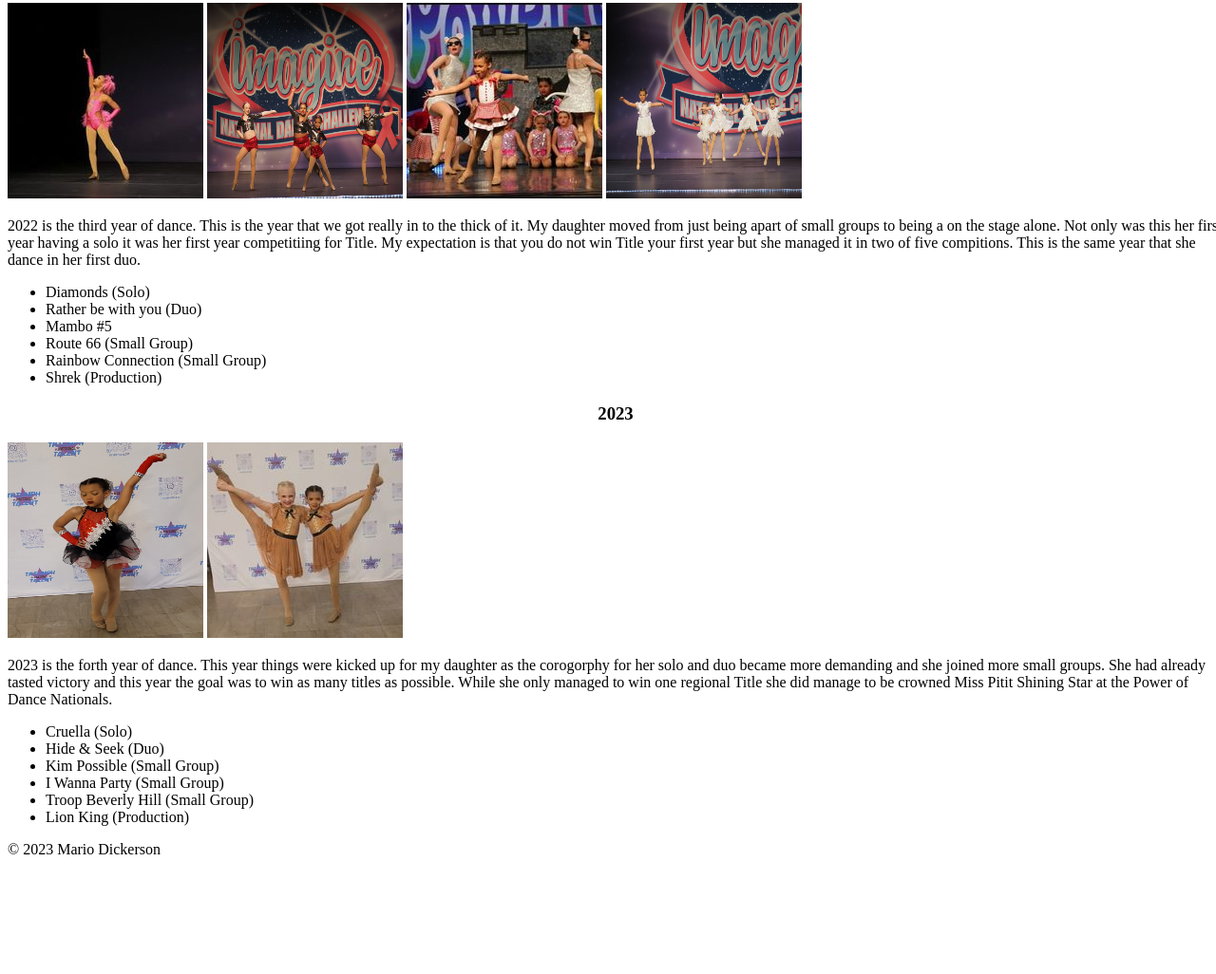
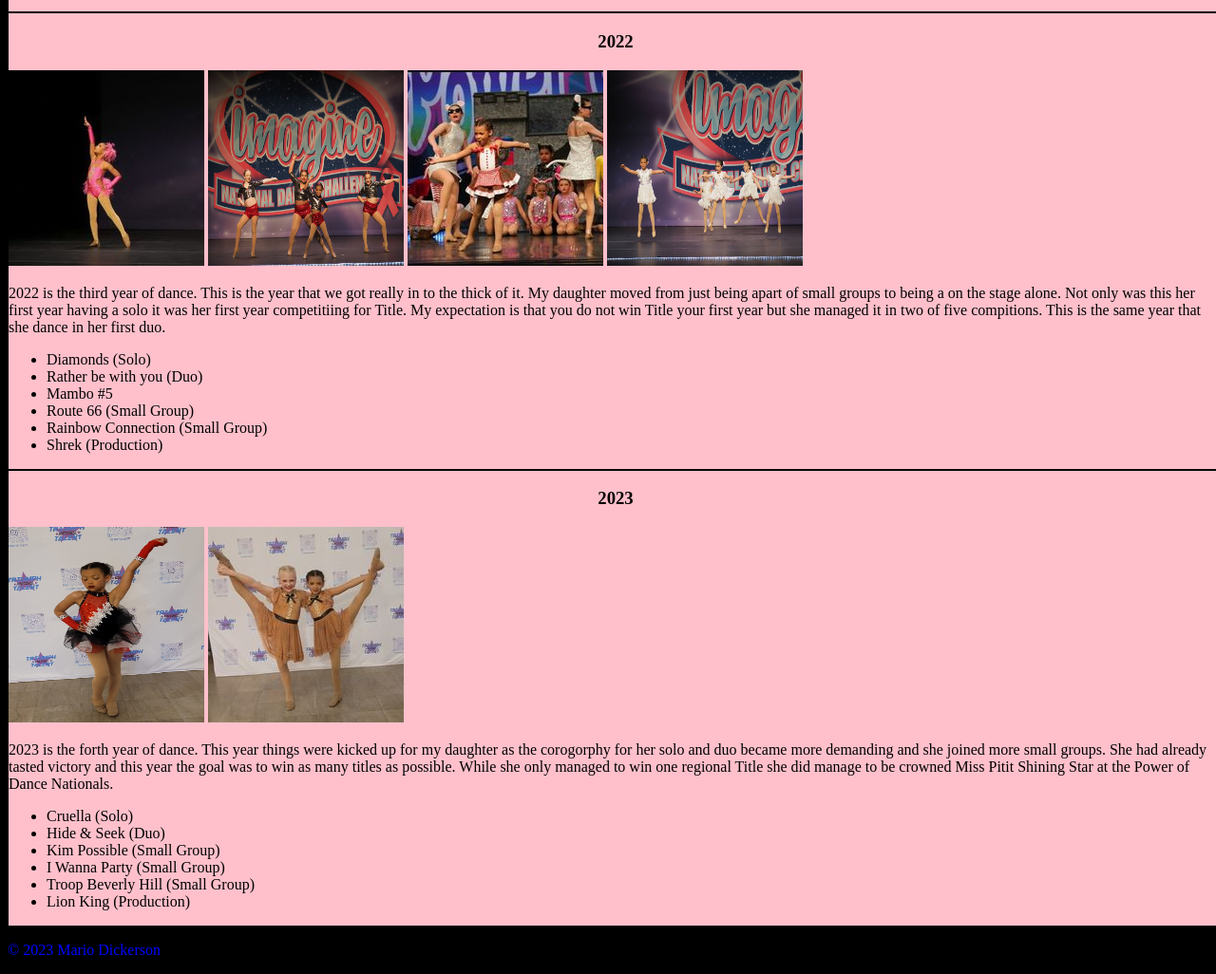
Before and after one commit to daixintheazure/dance-daixintheazure, a website: page index.html in a window 1280 px wide. Shown: the part 1231-2257 px from the top of the page at 95% size. Before the commit the page ends 2151 px from the top, so only its background shows below. Drawn offline with Linux system fonts and the light colour scheme.

Commit message:
added panels

```diff
--- a/index.html
+++ b/index.html
@@ -19,12 +19,13 @@
       </nav>
       <main>
          <article>
-            <section>
+            <div class="panel">
+            <section class="panel_tab">
                <h1>Summary</h1>
                <p>I wanted to take a moment to explain a few things. The first thing that I would like to explain is that this is the story of how my daughter started to dance up to this current year. Honestly I thought all of this would be a passing fancy. We would go to a few dance class and soon she would loose intrest. Little did I know this passing fancy would grow into a hobby for the whole family.
                </p>
             </section>
-            <section>
+            <section class="panel_tab">
                <h1>A star is born</h1>
                <a name="A star is born"></a>
                <img src ="img/SophiaBaby.jpg" width="312" height="420">
@@ -32,14 +33,14 @@
               <!--insert picture from first recital here-->
               <p>The first year to year and a half of dance are life changing. For most of this time we going into the studio on the weekends for classes. Then recital came and we got to see what all the time and money was for it was okish but she was like 3 not excatly ready to be the worlds next DDR champ. What we did learn is that she liked the limelight. From that point it was all about getting her into that limelight more. So we auditioned to join the dance team.</p>
             </section>
-            <section>
+            <section class="panel_tab">
                <h1>2021</h1>
               <a name="2021"></a>
                <img src ="img/tiki roomjpg.jpg" width="206" height="206">
                <img src ="img/ducks in a row.jpg" width="206" height="206">
                <p>The year of 2021 was are second year of dance team but, I count it as the first since 2020 was the year of the great shutdown. She was in two major dances Tiki Room and Ducks in a Row. This year she also learned to do a back walkover.</p>
             </section>
-            <section>
+            <section class="panel_tab">
                <h1>2022</h1>
               <a name="2022"></a>
                <img src ="img/diamonds.jpg" width="206" height="206">
@@ -56,7 +57,7 @@
                 <li>Shrek (Production)</li>
               </ul>
             </section>
-            <section>
+            <section class="panel_tab">
                <h1>2023</h1>
               <a name="2023"></a>
                <img src ="img/cruella.jpg" width="206" height="206">
@@ -71,10 +72,11 @@
                 <li>Lion King (Production)</li>
               </ul>
             </section>
+            </div>
          </article>
       </main>
       <footer>
-         <p>&copy 2023 Mario Dickerson</p>
+         <p id="copyrights">&copy 2023 Mario Dickerson</p>
          </footer>
    </body>
 </html>
--- a/styles.css
+++ b/styles.css
@@ -2,6 +2,7 @@
 body {
     width: 100%;
     margin: 8px;
+    background-color: black;
 }
 
 h1 {
@@ -11,3 +12,17 @@ h1 {
 #mainHeading {
     color: red;
 }
+
+.panel{
+    background-color: pink;
+    transform-style: preserve-3d;
+}
+
+.panel_tab{
+background-color: pink;
+border: 1px solid black;
+}
+
+#copyrights{
+    color: blue;
+}
```
